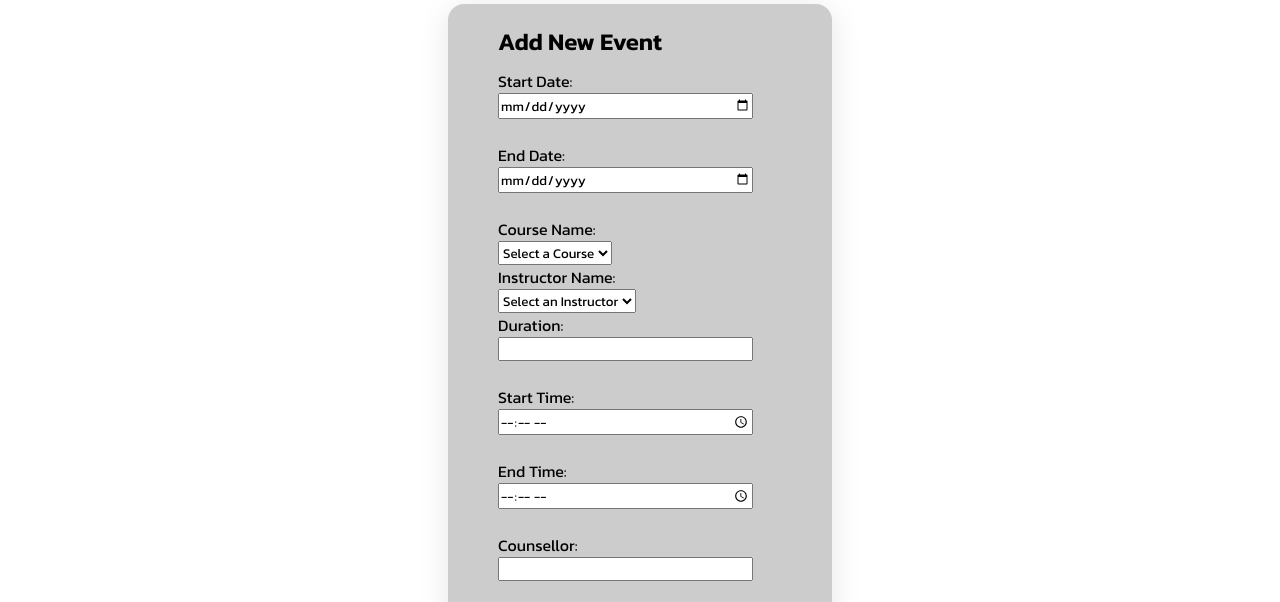
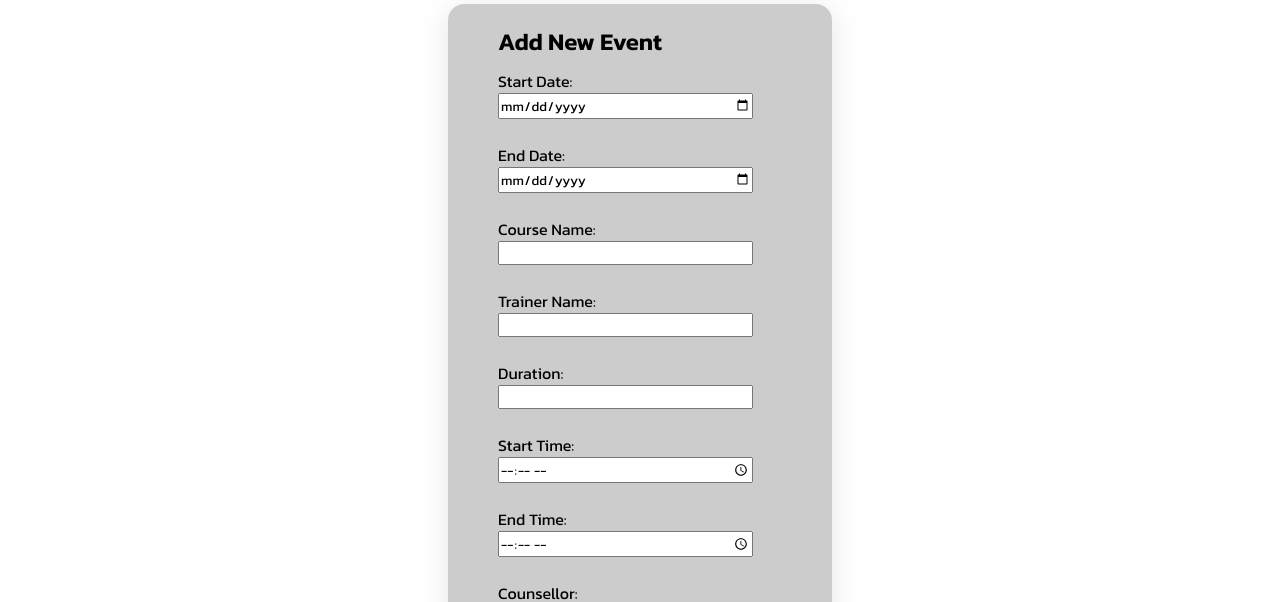
Before and after one commit to Pratham5780/New, a website: page public/manage.html in a window 1280 px wide. Both pictures are taken after a click on the button "Add Class". Shown: the part 145-747 px from the top of the page. Drawn offline with Linux system fonts and the light colour scheme; no server answers.

Commit message:
mangement update

```diff
--- a/public/manage.html
+++ b/public/manage.html
@@ -34,15 +34,19 @@
             <label for="endDate">End Date:</label>
             <input type="date" id="endDate" name="endDate" required><br>
 
-            <label for="courseName">Course Name:</label>
+            <!-- <label for="courseName">Course Name:</label>
             <select id="courseName" name="courseName" required>
                 <option value="" disabled selected>Select a Course</option>
-            </select>
-
-            <label for="trainerName">Instructor Name:</label>
+            </select> -->
+            <!-- <label for="trainerName">Instructor Name:</label>
             <select id="trainerName" name="trainerName" required>
                 <option value="" disabled selected>Select an Instructor</option>
-            </select>
+            </select> -->
+            <label for="courseName">Course Name:</label>
+            <input type="text" id="courseName" name="courseName" required><br>
+
+            <label for="trainerName">Trainer Name:</label>
+            <input type="text" id="trainerName" name="trainerName" required><br>
 
             <label for="duration">Duration:</label>
             <input type="text" id="duration" name="duration" required><br>
```
